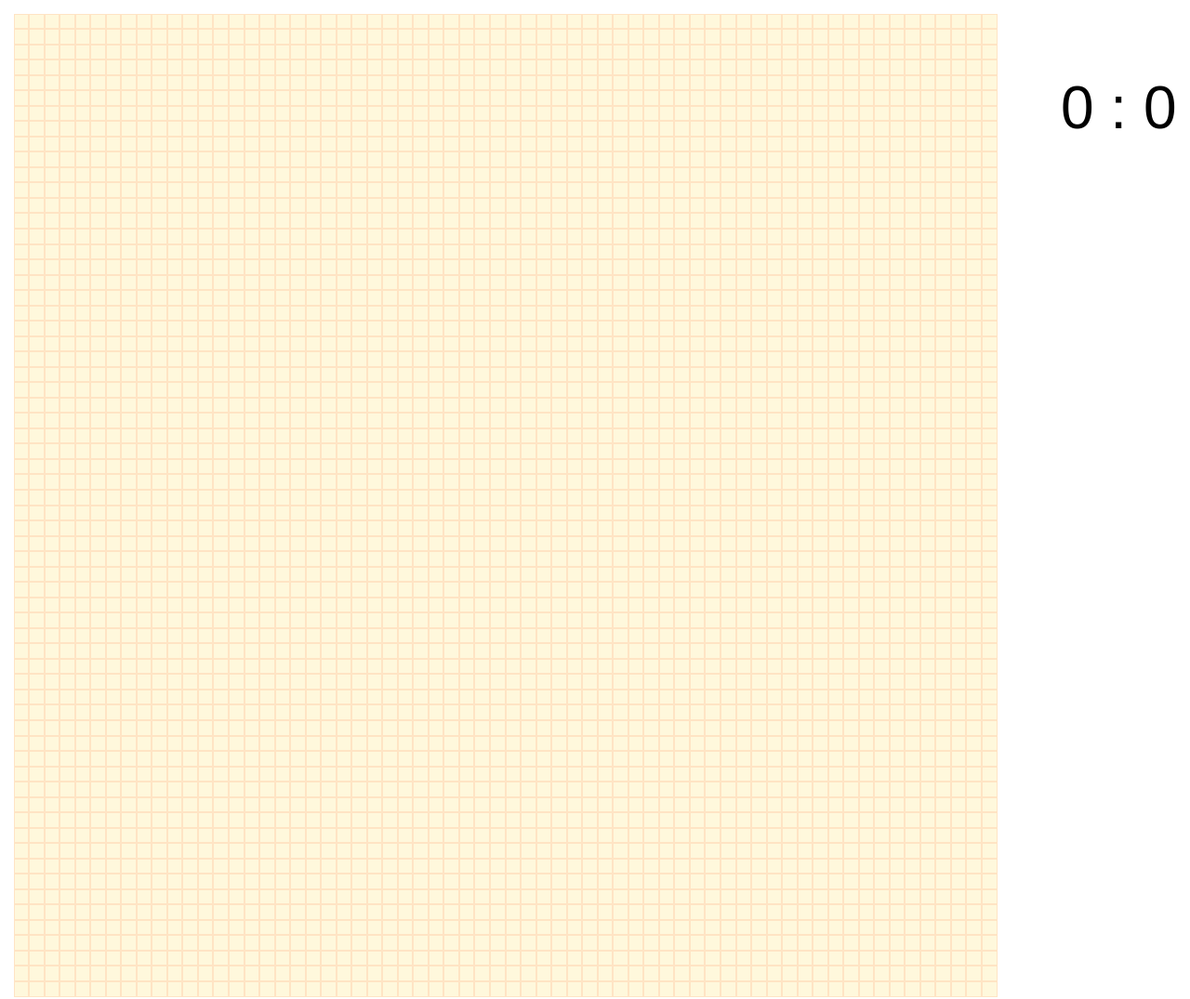
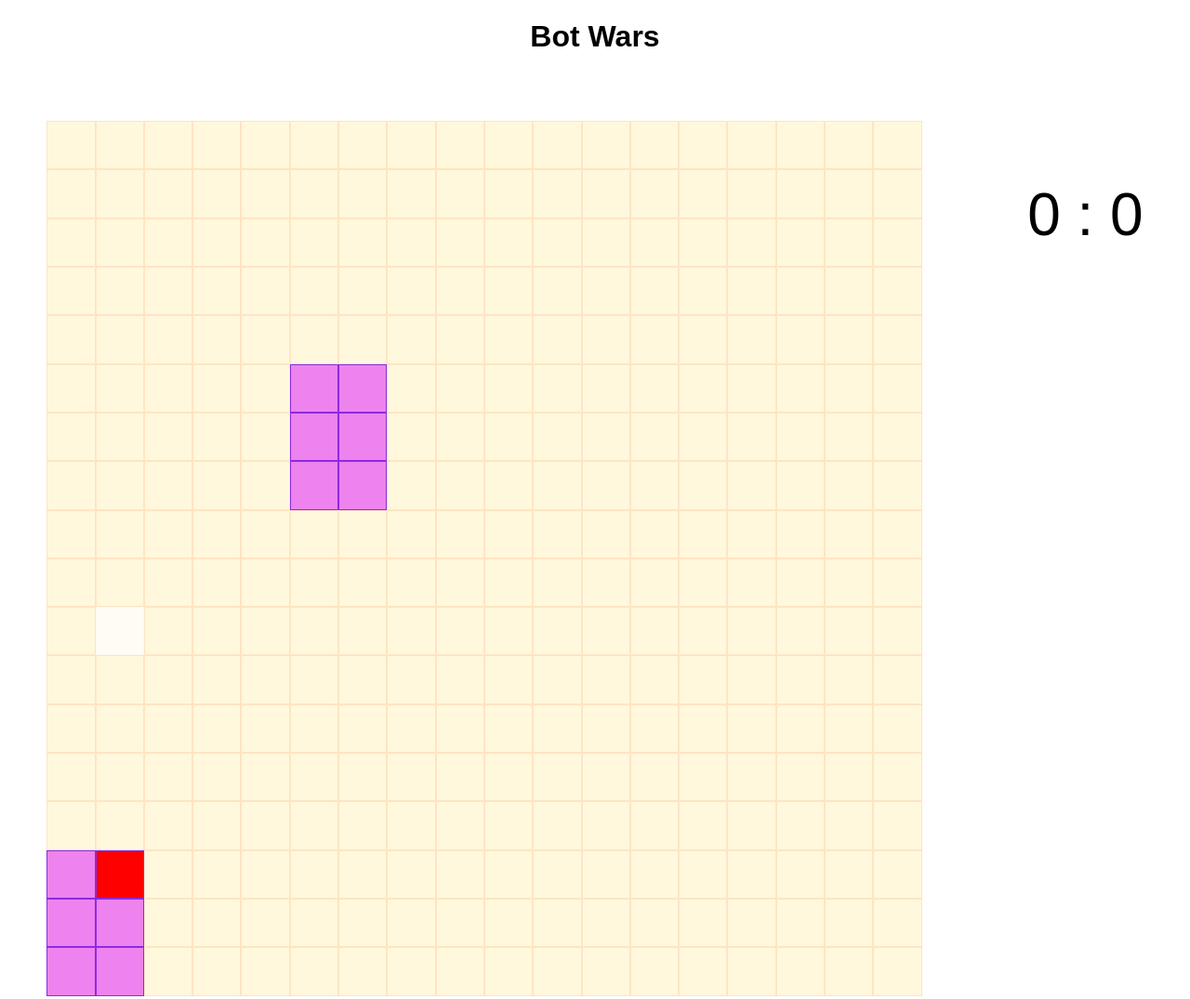
Before and after one commit to physcodestyle/bot-war-ui, a plain HTML site: page index.html in a window 1280 px wide. Shown: the whole page at 93% size. Drawn offline with Linux system fonts and the light colour scheme.

Commit message:
added animations, name of game and others features

```diff
--- a/index.css
+++ b/index.css
@@ -26,6 +26,7 @@
 
 .header {
   grid-area: header;
+  text-align: center;
 }
 
 .main {
@@ -44,6 +45,7 @@
 }
 
 .map__cell {
+  transition: 0.5s;
   width: var(--cell-size);
   height: var(--cell-size);
   background-color: var(--cell-color);
@@ -61,6 +63,7 @@
 }
 
 .map__cell:hover {
+  transition: 0.5s;
   background-color: var(--selected-color);
   border: 1px solid var(--selected-border);
   cursor: pointer;
@@ -81,6 +84,11 @@
   opacity: 0.3;
 }
 
+.map__cell-shot.map__cell--bot{
+  background-color: red;
+  opacity: 1;
+}
+
 .aside {
   grid-area: aside;
   padding: var(--cell-size);
--- a/index.html
+++ b/index.html
@@ -1,13 +1,15 @@
 <!DOCTYPE html>
-<html lang="en">
+<html lang="ru">
 <head>
   <meta charset="UTF-8">
   <meta name="viewport" content="width=device-width, initial-scale=1.0">
-  <title>Document</title>
+  <title>Bot wars</title>
   <link rel="stylesheet" href="index.css">
 </head>
 <body class="body">
-  <header class="header"></header>
+  <header class="header">
+    <h1>Bot Wars</h1>
+  </header>
   <main class="main">
     <section class="main__map map" data-size="12">
     </section>
--- a/index.js
+++ b/index.js
@@ -72,6 +72,10 @@ function init(size) {
   const root = document.querySelector(':root')
   root.style.setProperty('--map-size', String(size))
   createMap(size)
+  addBot(18, 6, 6, 1, true)
+  addBot(18, 16, 1, 2, true)
+  addShot(18, 16, 2)
+  addShot(18, 11, 2)
 }
 
-init(64)
+init(18)
```
